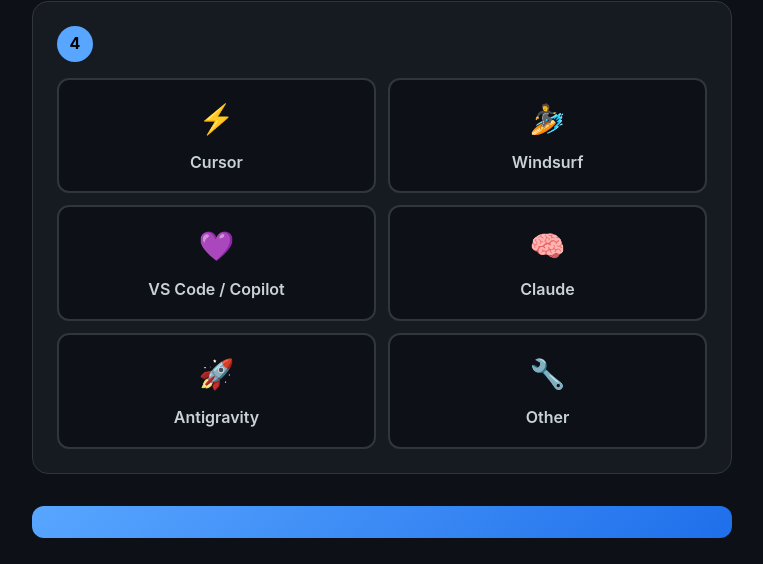
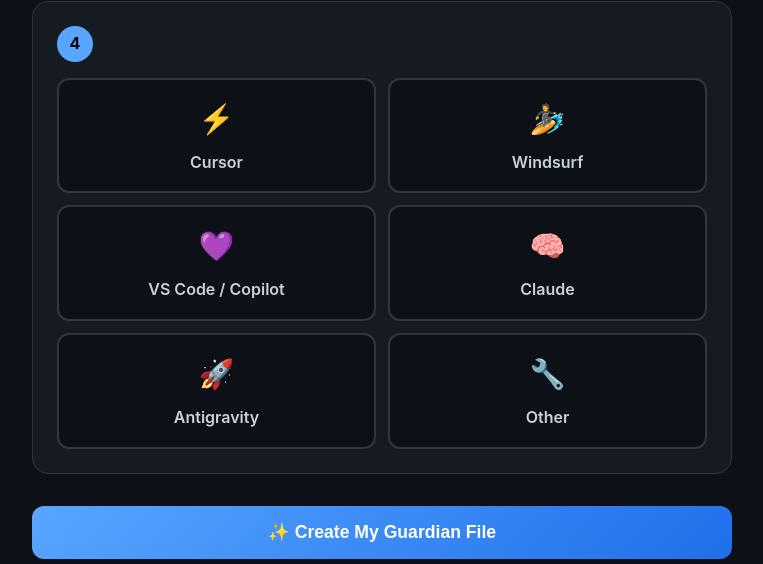
Before and after one commit to Haithamhaj/project-guardian, a website: page docs/index.html in a window 1280 px wide. Shown: the part 1744-2308 px from the top of the page, without its empty margins (258-1021 px from the left). Drawn offline with Linux system fonts and the light colour scheme.

Commit message:
🐛 Fix button text not showing on first load
- Added DOMContentLoaded handler for setLang
- Added default English text to button element

```diff
--- a/docs/index.html
+++ b/docs/index.html
@@ -572,8 +572,8 @@
             </div>
         </div>
 
-        <button class="primary" onclick="generate()" data-en="✨ Create My Guardian File"
-            data-ar="✨ أنشئ ملف Guardian"></button>
+        <button class="primary" onclick="generate()" data-en="✨ Create My Guardian File" data-ar="✨ أنشئ ملف Guardian">✨
+            Create My Guardian File</button>
 
         <!-- Result -->
         <div class="output-card hidden" id="result">
@@ -774,7 +774,15 @@
             URL.revokeObjectURL(url);
         }
 
-        setLang('en');
+        // Initialize after DOM is fully loaded
+        document.addEventListener('DOMContentLoaded', function () {
+            setLang('en');
+        });
+
+        // Also run immediately if DOM already loaded
+        if (document.readyState !== 'loading') {
+            setLang('en');
+        }
     </script>
 </body>
 
```
Also changed, not shown: web/index.html (+11 -3 lines).
